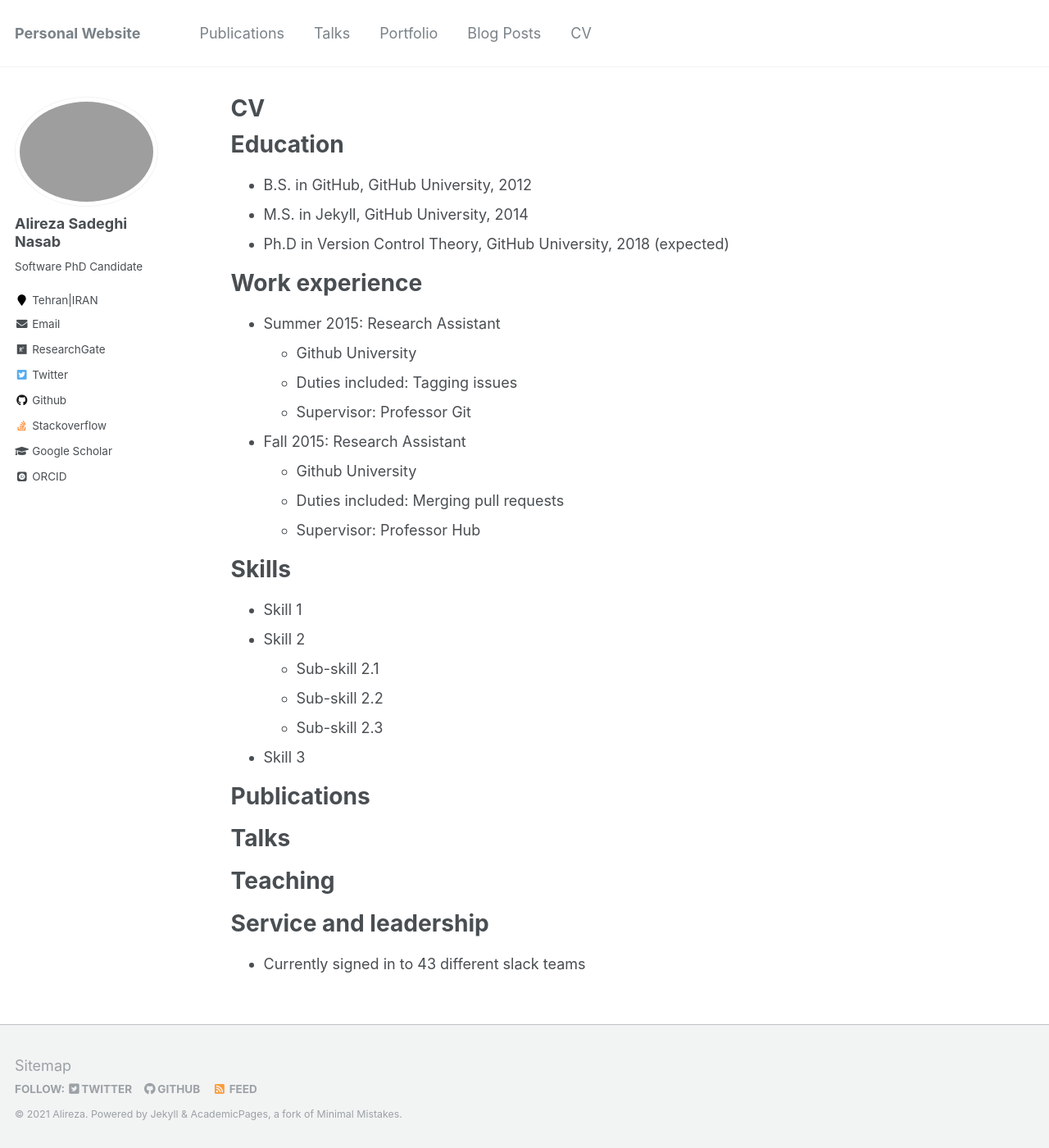
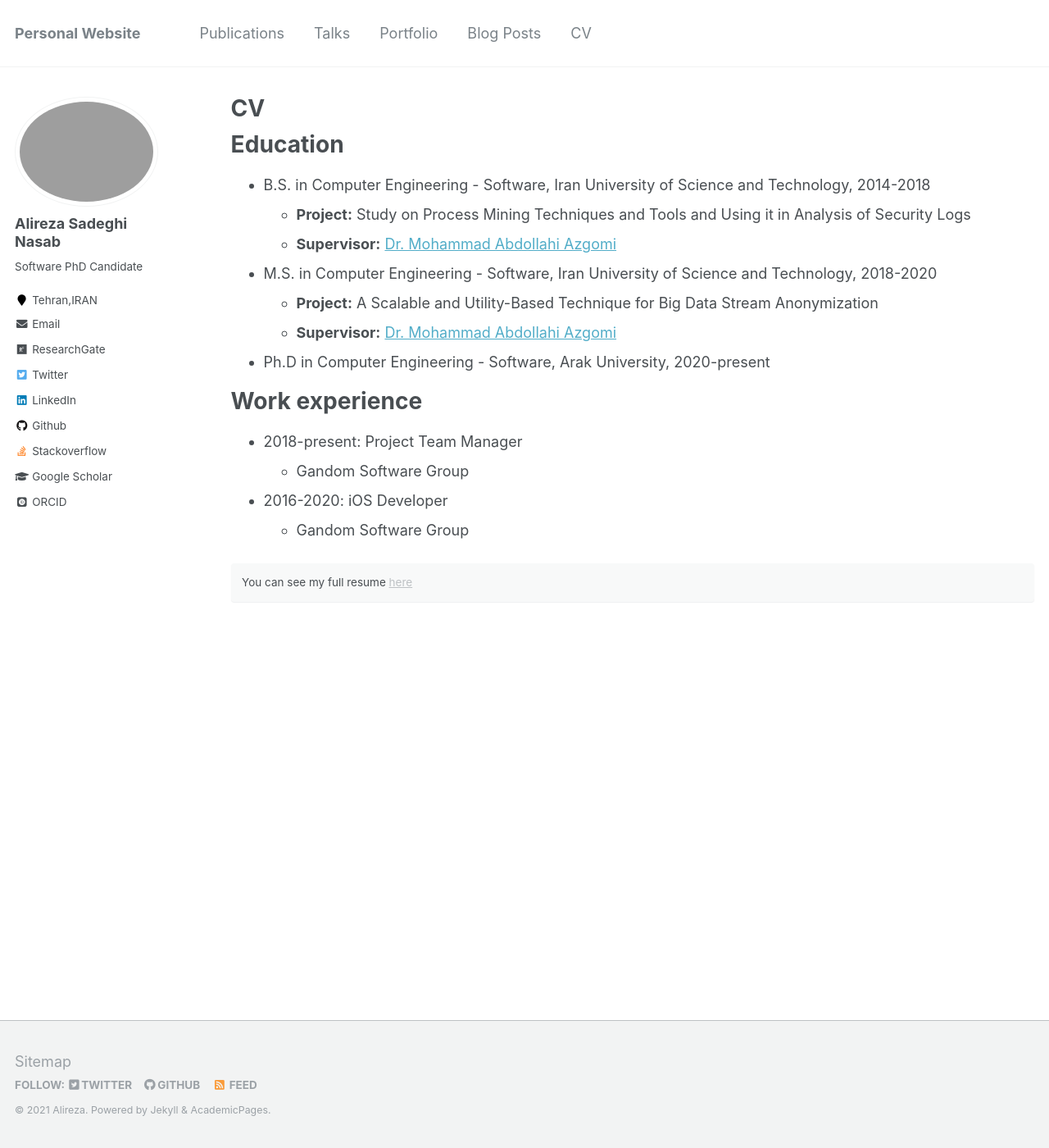
Before and after one commit to AlirezaSN/AlirezaSN.github.io, a Jekyll site: the page built from _pages/cv.md, in a window 1280 px wide and 1400 px high. Shown: the whole window at 82% size. Built offline with Jekyll 4.4.1, drawn with Linux system fonts in a browser that asks for light colours; some web fonts are replaced.

Commit message:
update cv section

```diff
--- a/_config.yml
+++ b/_config.yml
@@ -13,7 +13,7 @@ name                     : &name "Alireza"
 description              : &description "PhD Candidate | Team Manager"
 url                      : https://AlirezaSN.github.io
 baseurl                  : ""
-repository               : "academicpages/academicpages.github.io"
+repository               : "alirezasn/alirezasn.github.io"
 teaser                   :  # filename of teaser fallback teaser image placed in /images/, .e.g. "500x300.png"
 breadcrumbs              : false
 words_per_minute         : 160
@@ -83,7 +83,7 @@ author:
   name             : "Alireza Sadeghi Nasab"
   avatar           : "profile.png"
   bio              : "Software PhD Candidate"
-  location         : "Tehran|IRAN"
+  location         : "Tehran,IRAN"
   employer         :
   pubmed           :
   googlescholar    : "http://yourfullgooglescholarurl.com"
@@ -102,7 +102,7 @@ author:
   instagram        :
   impactstory      :
   lastfm           :
-  linkedin         :
+  linkedin         : "https://www.linkedin.com/in/alireza-sn/"
   orcid            : "https://orcid.org/0000-0003-1382-6488"
   pinterest        :
   soundcloud       :
--- a/_includes/footer.html
+++ b/_includes/footer.html
@@ -21,4 +21,4 @@
   </ul>
 </div>
 
-<div class="page__footer-copyright">&copy; {{ site.time | date: '%Y' }} {{ site.name | default: site.title }}. {{ site.data.ui-text[site.locale].powered_by | default: "Powered by" }} <a href="http://jekyllrb.com" rel="nofollow">Jekyll</a> &amp; <a href="https://github.com/academicpages/academicpages.github.io">AcademicPages</a>, a fork of <a href="https://mademistakes.com/work/minimal-mistakes-jekyll-theme/" rel="nofollow">Minimal Mistakes</a>.</div>
+<div class="page__footer-copyright">&copy; {{ site.time | date: '%Y' }} {{ site.name | default: site.title }}. {{ site.data.ui-text[site.locale].powered_by | default: "Powered by" }} <a href="http://jekyllrb.com" rel="nofollow">Jekyll</a> &amp; <a href="https://github.com/academicpages/academicpages.github.io">AcademicPages</a>.</div>
--- a/_pages/cv.md
+++ b/_pages/cv.md
@@ -11,49 +11,22 @@ redirect_from:
 
 Education
 ======
-* B.S. in GitHub, GitHub University, 2012
-* M.S. in Jekyll, GitHub University, 2014
-* Ph.D in Version Control Theory, GitHub University, 2018 (expected)
+* B.S. in Computer Engineering - Software, Iran University of Science and Technology, 2014-2018
+  * **Project:** Study on Process Mining Techniques and Tools and Using it in Analysis of Security Logs
+  * **Supervisor:** [Dr. Mohammad Abdollahi Azgomi](http://webpages.iust.ac.ir/azgomi/)
+* M.S. in Computer Engineering - Software, Iran University of Science and Technology, 2018-2020
+  * **Project:** A Scalable and Utility-Based Technique for Big Data Stream Anonymization
+  * **Supervisor:** [Dr. Mohammad Abdollahi Azgomi](http://webpages.iust.ac.ir/azgomi/)
+* Ph.D in Computer Engineering - Software, Arak University, 2020-present
 
 Work experience
 ======
-* Summer 2015: Research Assistant
-  * Github University
-  * Duties included: Tagging issues
-  * Supervisor: Professor Git
+* 2018-present: Project Team Manager
+  * Gandom Software Group
 
-* Fall 2015: Research Assistant
-  * Github University
-  * Duties included: Merging pull requests
-  * Supervisor: Professor Hub
+* 2016-2020: iOS Developer
+  * Gandom Software Group
 
-Skills
-======
-* Skill 1
-* Skill 2
-  * Sub-skill 2.1
-  * Sub-skill 2.2
-  * Sub-skill 2.3
-* Skill 3
 
-Publications
-======
-  <ul>{% for post in site.publications %}
-    {% include archive-single-cv.html %}
-  {% endfor %}</ul>
-
-Talks
-======
-  <ul>{% for post in site.talks %}
-    {% include archive-single-talk-cv.html %}
-  {% endfor %}</ul>
-
-Teaching
-======
-  <ul>{% for post in site.teaching %}
-    {% include archive-single-cv.html %}
-  {% endfor %}</ul>
-
-Service and leadership
-======
-* Currently signed in to 43 different slack teams
+You can see my full resume [here](alirezasn.github.io/files/resume.pdf)
+{: .notice}
```
Also changed, not shown: 1 other file.
